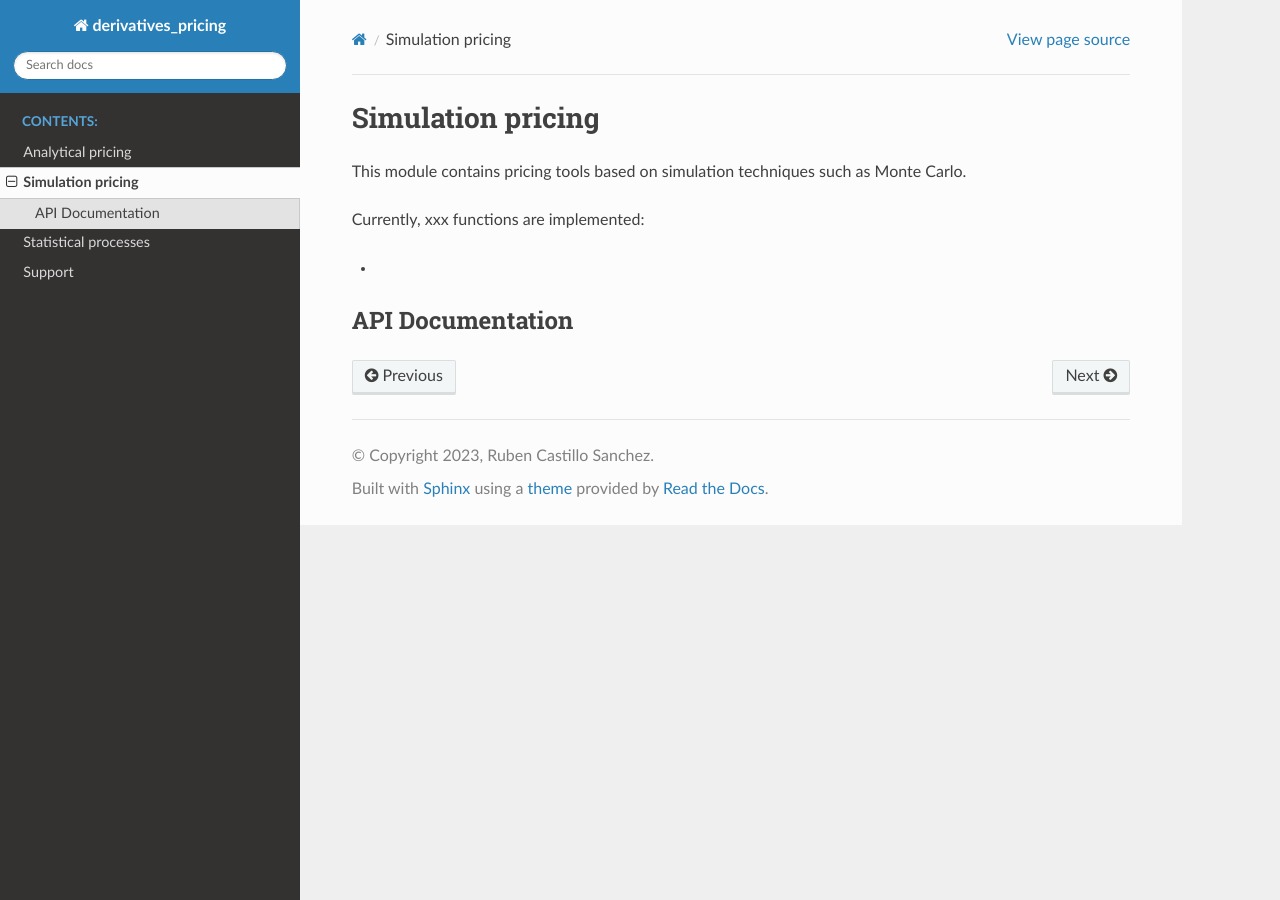
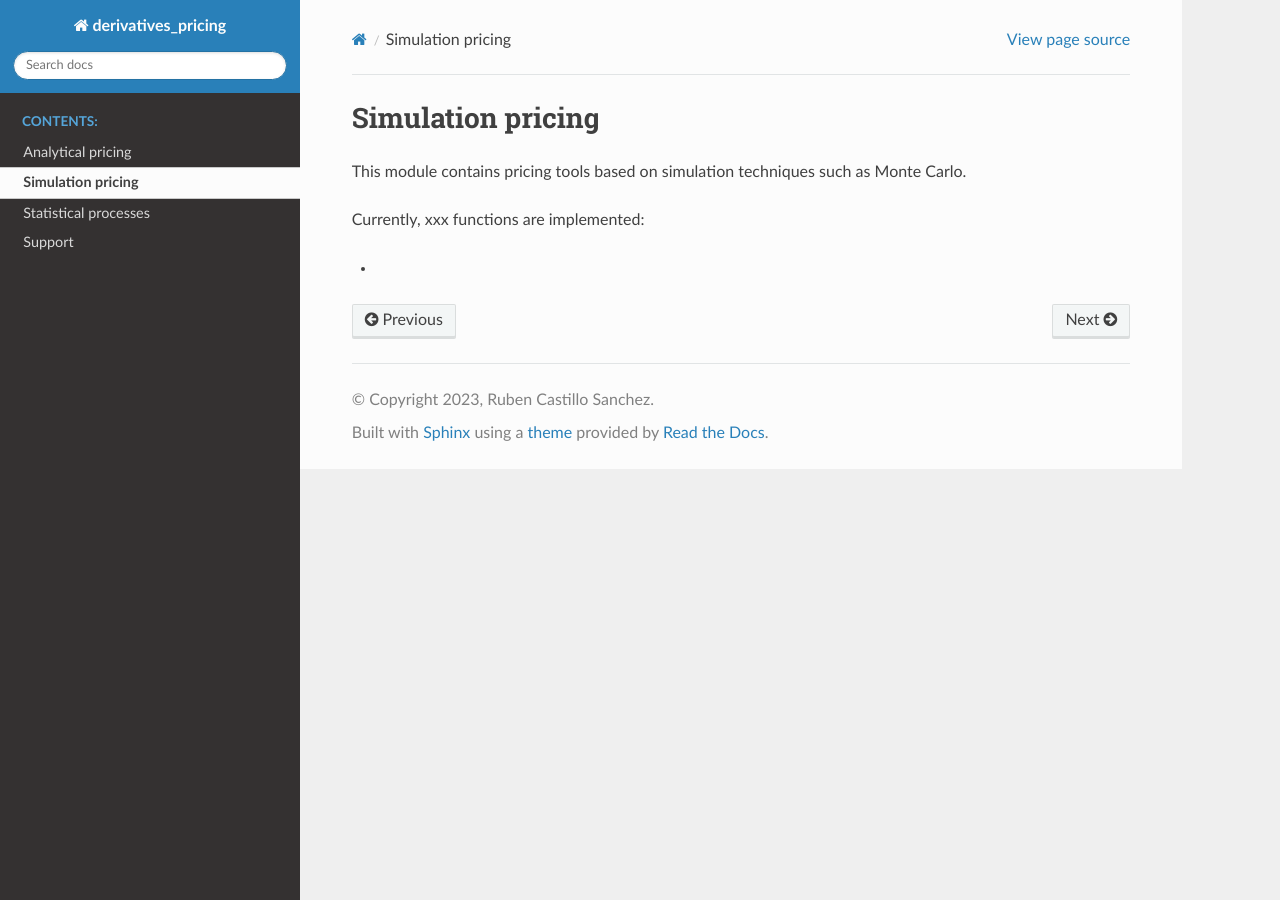
Before and after one commit to rbcastillo/derivatives_pricing, a Sphinx documentation site: the page built from docs/source/simulation.rst, in a window 1280 px wide. Built offline with Sphinx 7.4.7 and the Read the Docs theme 2.0.0, drawn with Linux system fonts in a browser that asks for light colours.

Commit message:
[FEATURE] Removed docs unnecessary intermediate level

```diff
--- a/docs/source/analytical.rst
+++ b/docs/source/analytical.rst
@@ -10,9 +10,6 @@ Currently, the following methodologies are implemented:
 - :func:`EuropeanCall() <pricing.analytical.european_options.EuropeanCall>`.
 - :func:`EuropeanPut() <pricing.analytical.european_options.EuropeanPut>`.
 
-
-API Documentation
------------------
 
 .. _zero_coupon_bond:
 
--- a/docs/source/processes.rst
+++ b/docs/source/processes.rst
@@ -10,9 +10,6 @@ Currently, the following statistical processes are implemented:
 - :func:`Wiener() <pricing.simulation.processes.Wiener>`.
 - :func:`GeometricBrownianMotion() <pricing.simulation.processes.GeometricBrownianMotion>`.
 
-
-API Documentation
------------------
 
 .. autoclass:: pricing.simulation.processes.GaussianWhiteNoise
     :show-inheritance:
--- a/docs/source/simulation.rst
+++ b/docs/source/simulation.rst
@@ -6,7 +6,3 @@ This module contains pricing tools based on simulation techniques such as Monte
 Currently, xxx functions are implemented:
 
 -
-
-
-API Documentation
------------------
--- a/docs/source/support.rst
+++ b/docs/source/support.rst
@@ -7,10 +7,6 @@ Currently, the following auxiliary objects are implemented:
 
 - :func:`Balance() <pricing.tools.helper.Balance>`.
 
-
-API Documentation
------------------
-
 .. _balance:
 
 .. autoclass:: pricing.tools.helper.Balance
```
